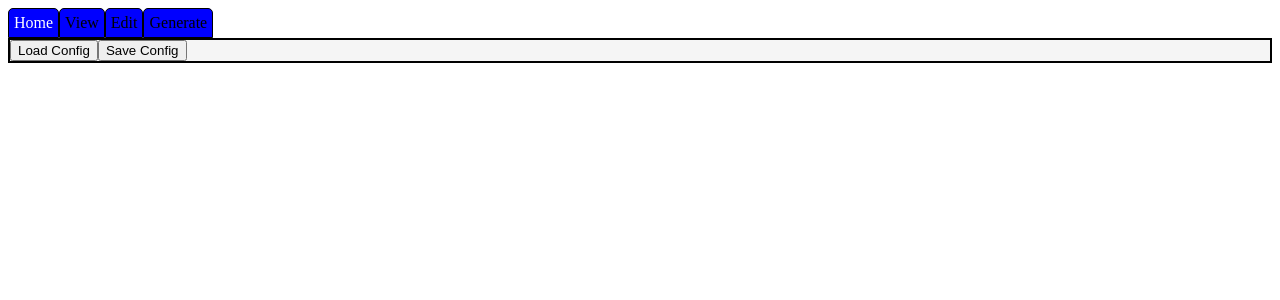
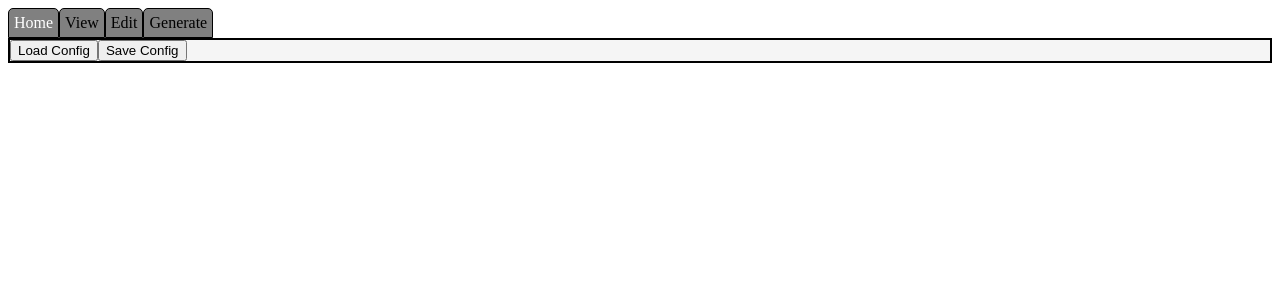
Before and after one commit to hannahellis4242/SecondLifeTeleportHUDGenerator, a React (Create React App) app in the folder my-app/: page / in a window 1280 px wide. Shown: the top 300 px of the page. Built offline with nearby package versions, Linux system fonts and the light colour scheme.

Commit message:
Making it so loading a file changes to the view tab imediately. Also changing the stile a little bit of the nav to make it more visable from a distance.

```diff
--- a/my-app/src/components/FileIO.tsx
+++ b/my-app/src/components/FileIO.tsx
@@ -2,10 +2,11 @@ import React, { useContext, useRef } from "react";
 import { ModelContext } from "../store/ModelContext";
 import { saveAs } from "file-saver";
 import { v4 } from "uuid";
-import classes from "./FileIO.module.css";
 import Menu from "../model/Menu";
+import { useNavigate } from "react-router-dom";
 import Navigation from "./Navigation";
 import Main from "./Main";
+import classes from "./FileIO.module.css";
 
 const identifyMenu = (menu: Menu) => {
   if (!menu.id) {
@@ -25,6 +26,7 @@ const identifyMenu = (menu: Menu) => {
 const FileIO: React.FC = () => {
   const modelContext = useContext(ModelContext);
   const inputRef = useRef<HTMLInputElement>(null);
+  const navigate = useNavigate();
   const loadConfig = ({ target }: React.ChangeEvent<HTMLInputElement>) => {
     const fileList = target.files;
     if (fileList) {
@@ -34,7 +36,8 @@ const FileIO: React.FC = () => {
           .text()
           .then((data) => JSON.parse(data))
           .then(identifyMenu)
-          .then((data) => modelContext.setTopMenu(data));
+          .then((data) => modelContext.setTopMenu(data))
+          .then(() => navigate("/View"));
       }
     }
   };
--- a/my-app/src/components/Navigation.module.css
+++ b/my-app/src/components/Navigation.module.css
@@ -8,7 +8,7 @@
 }
 
 .navigation li {
-  background-color: blue;
+  background-color: grey;
   border: solid 1px black;
   border-top-left-radius: 5px;
   border-top-right-radius: 5px;
```
Also changed, not shown: 1 other file (tests, documents, lock files or other folders).
